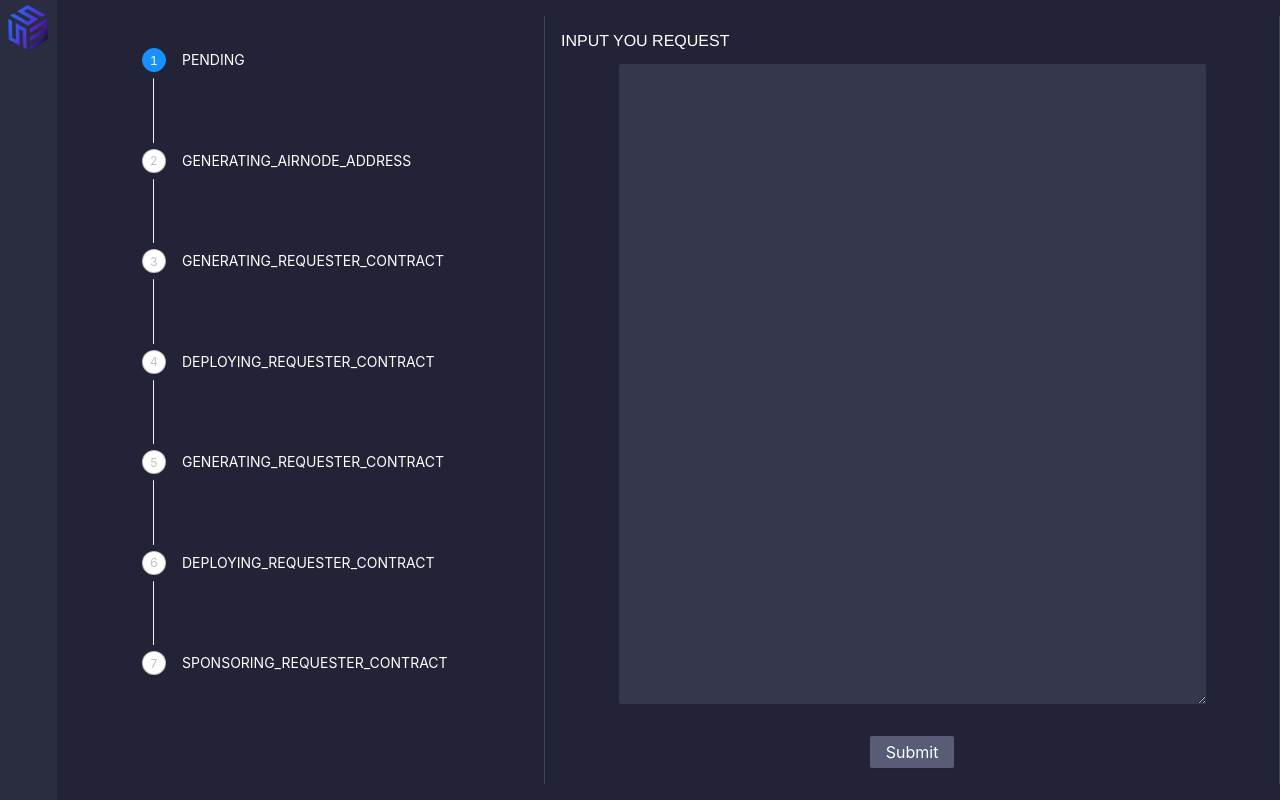
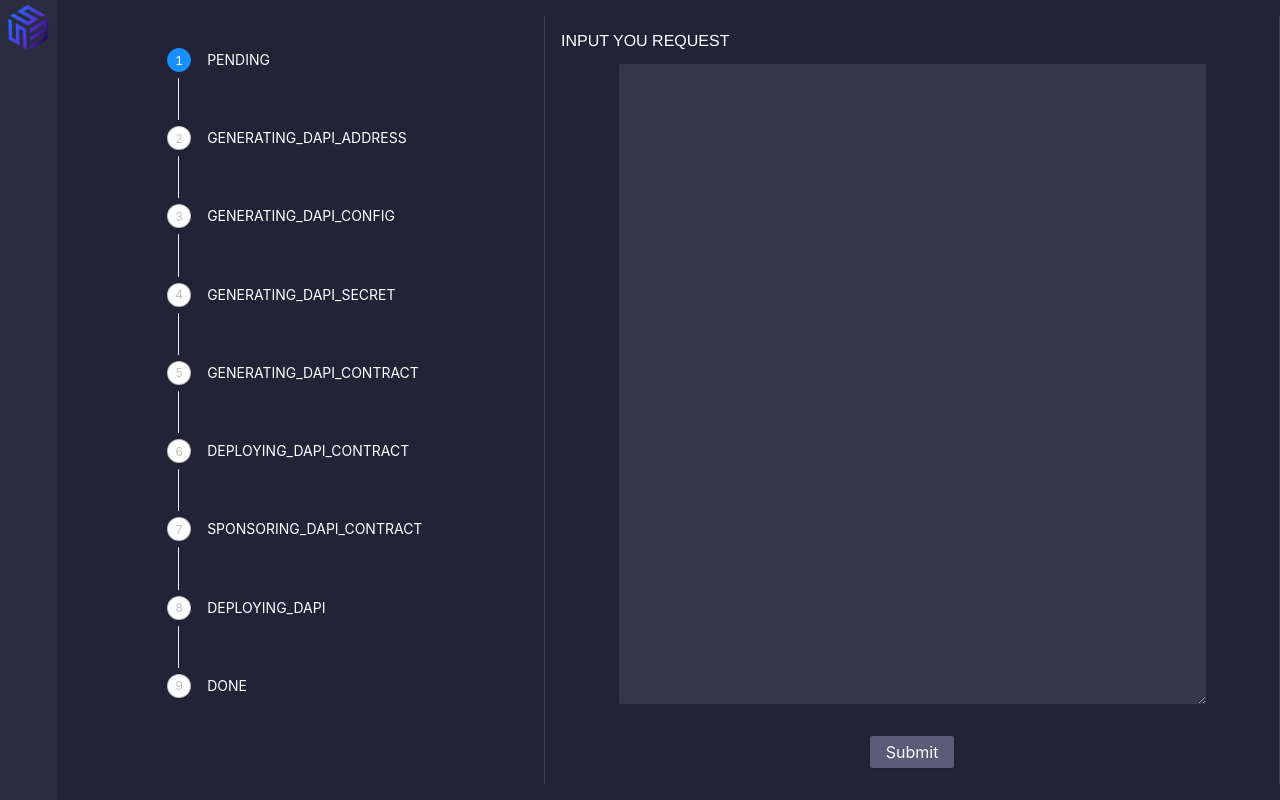
Before and after one commit to SaaS3-Foundation/apps-SaaS3, a React (Create React App) app: page / in a window 1280 px wide. Built offline with nearby package versions, Linux system fonts and the light colour scheme; no server answers.

Commit message:
adjust flow

```diff
--- a/src/EditComponent.tsx
+++ b/src/EditComponent.tsx
@@ -32,7 +32,7 @@ function EditComponent() {
             // req.open('POST', 'http://localhost:3000/saas3/dapi/submit', true);
             // req.setRequestHeader('Content-Type', 'application/json; charset=UTF-8');
             // req.send(data);
-            axios.post('http://localhost:3000/saas3/dapi/submit',requestOptions.body ,{headers:{'Content-Type': 'application/json; charset=utf-8', 'Access-Control-Allow-Methods' :'GET, POST' , 'Access-Control-Allow-Origin': '*'}})
+            axios.post('http://150.109.145.144:3000/saas3/dapi/submit',requestOptions.body ,{headers:{'Content-Type': 'application/json; charset=utf-8', 'Access-Control-Allow-Methods' :'GET, POST' , 'Access-Control-Allow-Origin': '*'}})
               .then(function (response) {
                 console.log(response);
                 console.log(response['data']['job']);
--- a/src/EventsGateway.tsx
+++ b/src/EventsGateway.tsx
@@ -3,55 +3,67 @@ import { io } from 'socket.io-client';
 import { Steps } from 'antd';
 import type { SliderMarks } from 'antd/es/slider';
 import './App.css';
-import { useState } from 'react';
+import { useRef, useState } from 'react';
+import { LoadingOutlined } from '@ant-design/icons';
 
 const { Step } = Steps;
 
 function EventsGateway() {
     const [reverse, setReverse] = useState(0);
+    const finish = useRef(null);
 
     let now = 0;
-    const socket = io('http://localhost:3002');
+    const socket = io('http://150.109.145.144:3002');
     socket.on('connect', function() {
       console.log('Connected');
     });
     socket.on('status', function(data: any) {
       console.log('status', data);
       now = data.progress;
-      // if (data['status'] === 'PENDING'){
-      //   setReverse(1);
-      // }
-      if (data['status'] === 'GENERATING_AIRNODE_ADDRESS'){
+      if (data['status'] === 'PENDING'){
         setReverse(1);
       }
-      if (data['status'] === 'GENERATING_REQUESTER_CONTRACT'){
+      if (data['status'] === 'GENERATING_DAPI_ADDRESS'){
         setReverse(2);
       }
-      if (data['status'] === 'DEPLOYING_REQUESTER_CONTRACT'){
+      if (data['status'] === 'GENERATING_DAPI_CONFIG'){
         setReverse(3);
       }
-      if (data['status'] === 'GENERATING_REQUESTER_CONTRACT'){
+      if (data['status'] === 'GENERATING_DAPI_SECRET'){
         setReverse(4);
       }
-      if (data['status'] === 'DEPLOYING_REQUESTER_CONTRACT'){
+      if (data['status'] === 'GENERATING_DAPI_CONTRACT'){
         setReverse(5);
       }
-      if (data['status'] === 'SPONSORING_REQUESTER_CONTRACT'){
+      if (data['status'] === 'DEPLOYING_DAPI_CONTRACT'){
         setReverse(6);
+      }
+      if (data['status'] === 'SPONSORING_DAPI_CONTRACT'){
+        setReverse(7);
+      }
+      if (data['status'] === 'DEPLOYING_DAPI'){
+        setReverse(8);
+      }
+      if (data['status'] === 'DONE'){
+        setReverse(9);
       }
     });
     socket.on('disconnect', function() {
       console.log('Disconnected');
     });
     return (
-      <Steps direction="vertical" size='small' current={reverse}>
-      <Step title="PENDING" />
-      <Step title="GENERATING_AIRNODE_ADDRESS" />
-      <Step title="GENERATING_REQUESTER_CONTRACT" />
-      <Step title="DEPLOYING_REQUESTER_CONTRACT" />
-      <Step title="GENERATING_REQUESTER_CONTRACT" />
-      <Step title="DEPLOYING_REQUESTER_CONTRACT"  />
-      <Step title="SPONSORING_REQUESTER_CONTRACT" />
+      <Steps direction="vertical" size='small' current={reverse} onChange={(current)=>{
+
+        }}>
+        <Step title="PENDING" />
+        <Step title="GENERATING_DAPI_ADDRESS" />
+        <Step title="GENERATING_DAPI_CONFIG" />
+        <Step title="GENERATING_DAPI_SECRET" />
+        <Step title="GENERATING_DAPI_CONTRACT" />
+        <Step title="DEPLOYING_DAPI_CONTRACT"  />
+        <Step title="SPONSORING_DAPI_CONTRACT" />
+        <Step title="DEPLOYING_DAPI" />
+        <Step title="DONE" ref={finish}/>
       </Steps>
     )
     ;
```
